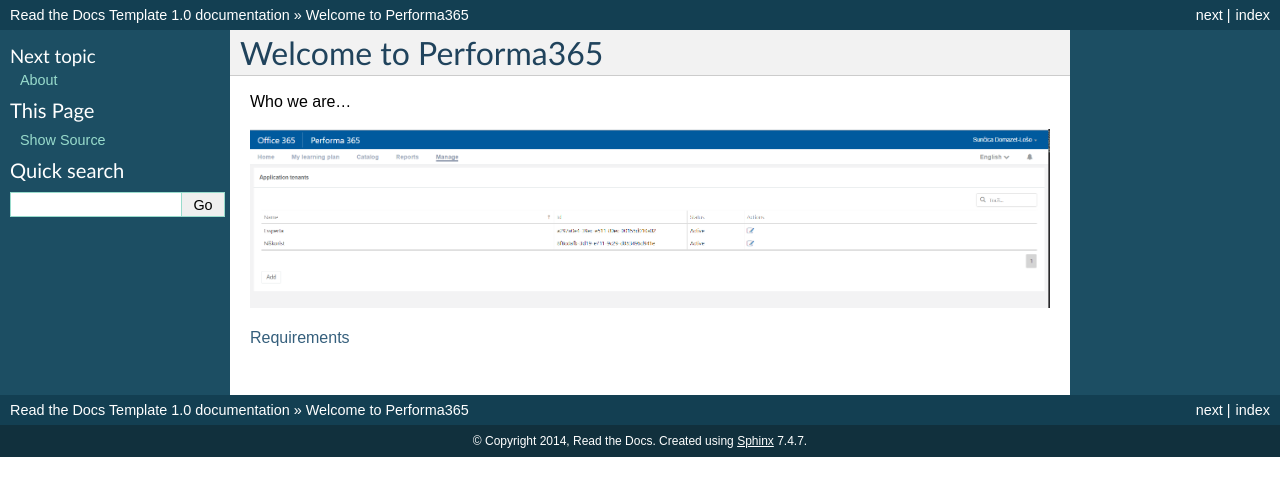
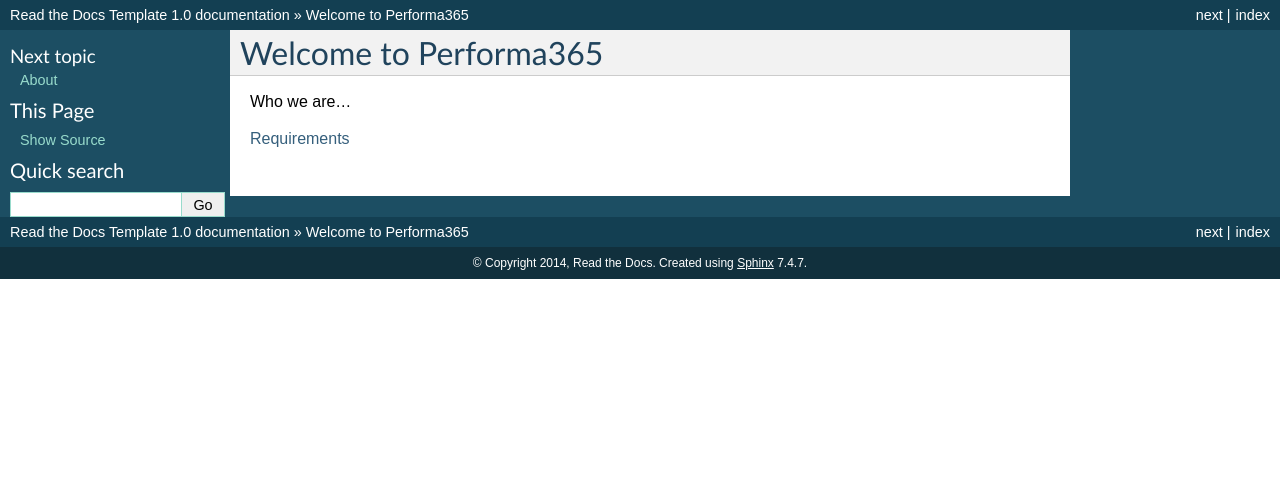
Before and after one commit to pslisko/performa365docs, a Sphinx documentation site: the page built from docs/index.rst, in a window 1280 px wide. Shown: the top 496 px of the page. Built offline with Sphinx 7.4.7, drawn with Linux system fonts in a browser that asks for light colours; pages that are not in the unit, such as notebooks, are missing from menus.

Commit message:
Update index.rst

```diff
--- a/docs/index.rst
+++ b/docs/index.rst
@@ -3,8 +3,6 @@
 
 Who we are...
 
-.. image:: tenant-tablica.png
-   :target: requirements
 
 :ref:`Requirements <requirements>`
 
```
